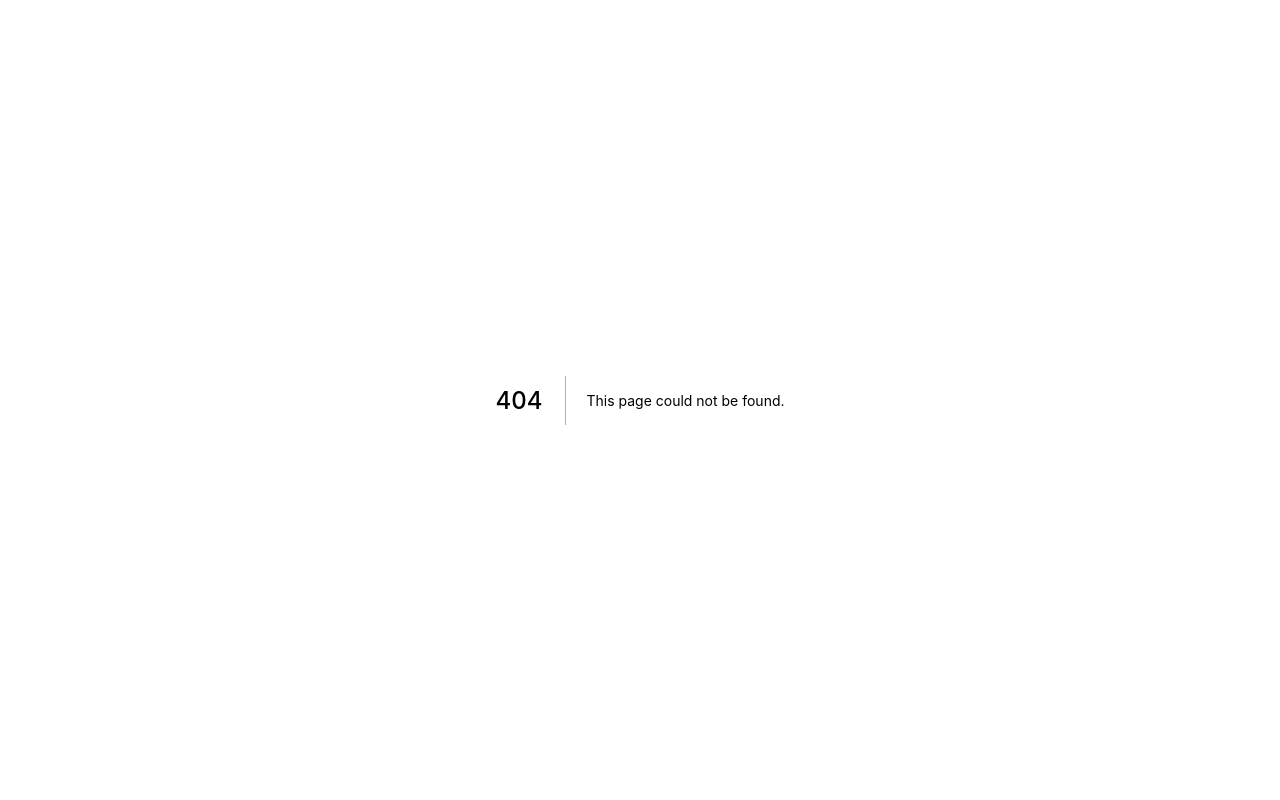
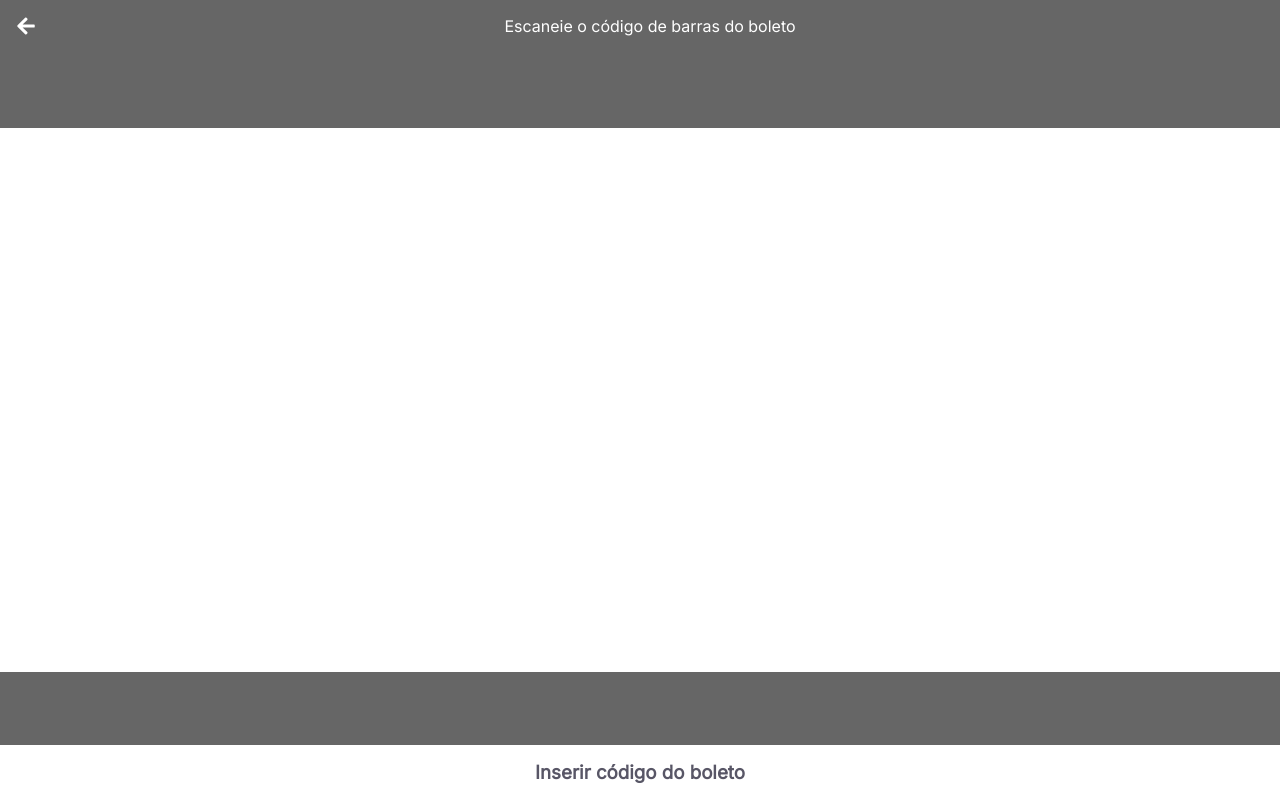
Before and after one commit to Jonatan966/payflow, a Next.js app: page /scan-bill in a window 1280 px wide. Before the commit this address had no page. Built offline with nearby package versions, Linux system fonts and the light colour scheme.

Commit message:
feat: scan bill page

```diff
--- /dev/null
+++ b/src/pages/scan-bill.tsx
@@ -0,0 +1,24 @@
+import Link from 'next/link'
+import { FaArrowLeft } from 'react-icons/fa'
+
+import { ScanBillPageContainer } from '../styles/pages/scan-bill-page'
+
+export default function ScanBillPage () {
+  return (
+    <ScanBillPageContainer>
+      <header>
+        <Link href='/' passHref>
+          <FaArrowLeft size={20} />
+        </Link>
+        <span>Escaneie o código de barras do boleto</span>
+      </header>
+
+      <main>
+      </main>
+
+      <footer>
+        <h3>Inserir código do boleto</h3>
+      </footer>
+    </ScanBillPageContainer>
+  )
+}
--- /dev/null
+++ b/src/styles/pages/scan-bill-page.ts
@@ -0,0 +1,65 @@
+import styled from 'styled-components'
+
+export const ScanBillPageContainer = styled.div`
+  position: relative;
+
+  header {
+    display: flex;
+    align-items: center;
+    padding: 1rem;
+
+    z-index: 1;
+
+    position: fixed;
+    top: 0;
+    left: 0;
+    right: 0;
+
+    span {
+      flex: 1;
+      text-align: center;
+      color: ${ctx => ctx.theme.colors.background};
+    }
+
+    svg {
+      fill: ${ctx => ctx.theme.colors.background};
+    }
+  }
+
+  main {
+    width: 100%;
+    height: 100vh;
+
+    display: flex;
+
+    &:after, &:before {
+      content: '';
+      width: 100%;
+      height: 8rem;
+
+      position: absolute;
+
+      background: rgba(0,0,0,.60);
+    }
+
+    &:before {
+      bottom: 0;
+    }
+
+    video {
+      background: #1F1F1F;
+    }
+  }
+
+  footer {
+    text-align: center;
+    padding: 1rem;
+    color: ${ctx => ctx.theme.colors.heading};
+    background: ${ctx => ctx.theme.colors.background};
+
+    position: fixed;
+    bottom: 0;
+    left: 0;
+    right: 0;
+  }
+`
```
